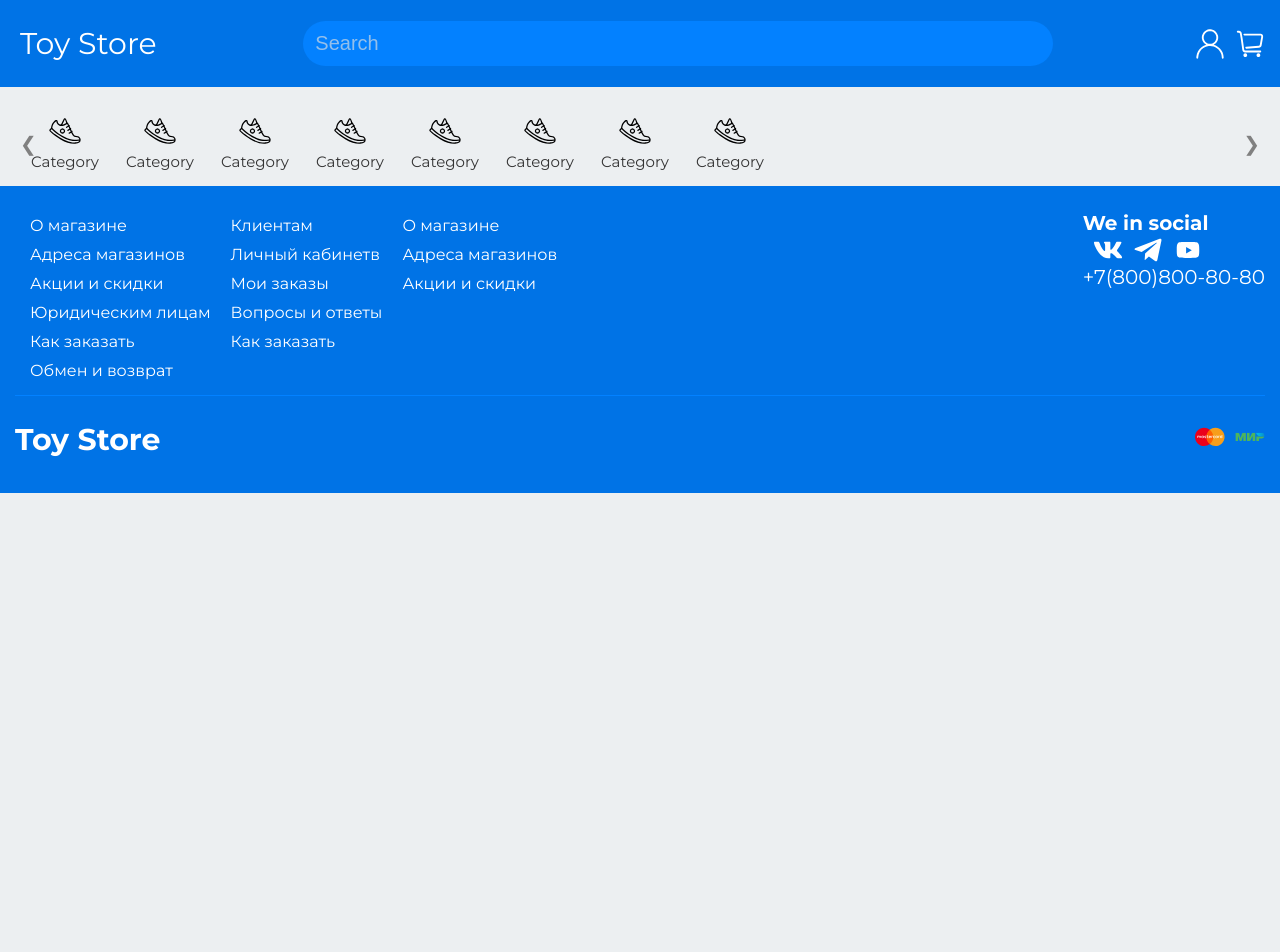
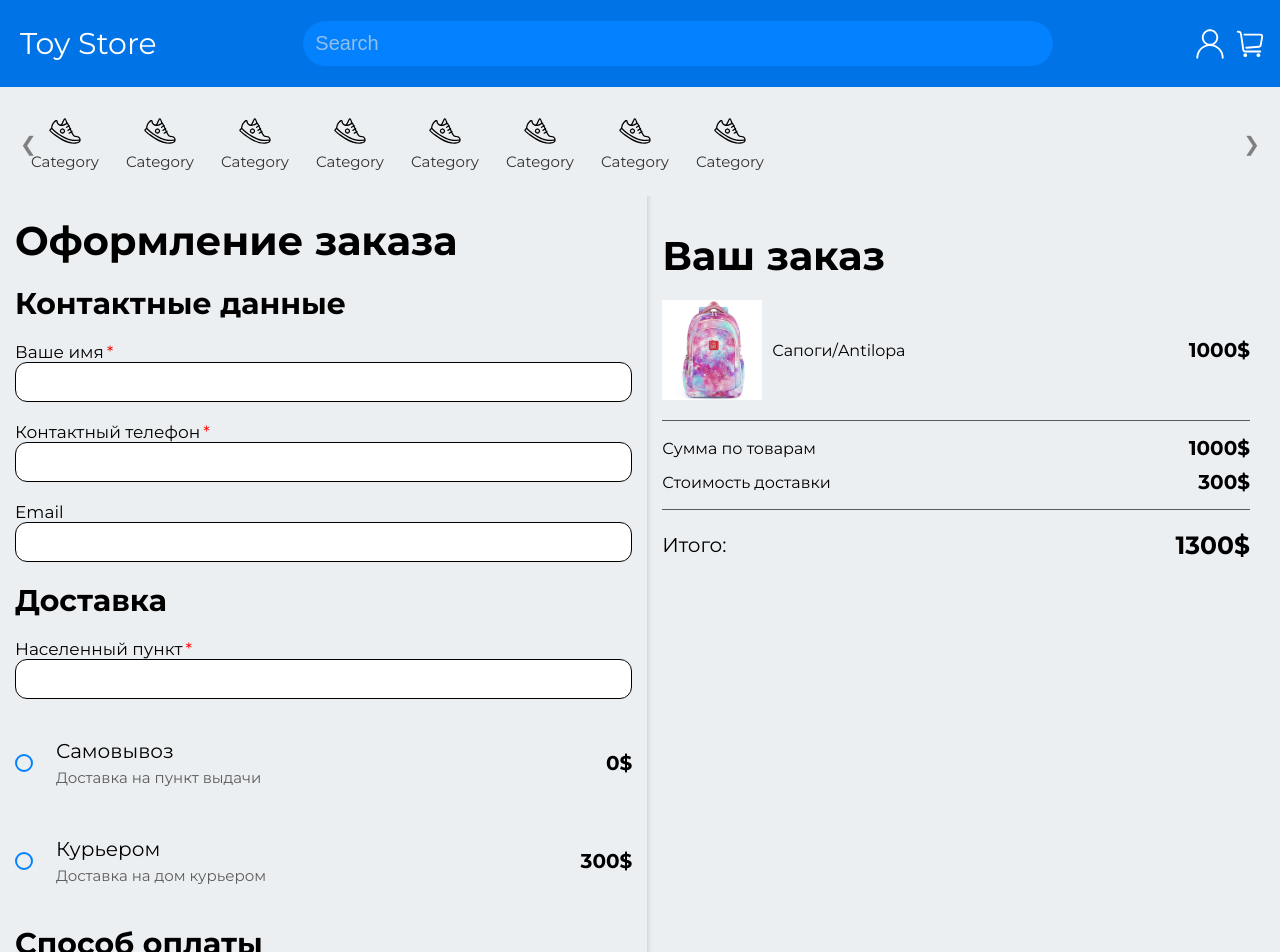
Before and after one commit to p0pl3/toy_store, a Vue app: page /new_order in a window 1280 px wide. Shown: the top 952 px of the page. Before the commit the page ends 800 px from the top, so only its background shows below. Built offline with nearby package versions, Linux system fonts and the light colour scheme; what vue-overflow-scroll would draw is missing.

Commit message:
FEATURE: add new order page

```diff
--- /dev/null
+++ b/src/components/BasketItem.vue
@@ -0,0 +1,44 @@
+<template>
+  <div class="basket__item">
+    <img class="basket__item-image" src="@/assets/product_1.jpeg">
+    <div class="basket__item-description">
+      Сапоги/Antilopa
+    </div>
+    <div class="basket__item-price">1000$</div>
+  </div>
+</template>
+
+<script>
+export default {
+  name: "BasketItem"
+}
+</script>
+
+<style scoped>
+.basket__item {
+  display: flex;
+  align-items: center;
+  margin-bottom: 20px;
+}
+
+.basket__item-image {
+  width: 100px;
+  height: 100px;
+  align-items: center;
+  align-content: center;
+  background: white;
+  flex: 0 1 100px;
+  object-fit: contain;
+}
+
+.basket__item-description {
+  flex: 1 1 content;
+  font-size: 16px;
+  padding: 0 10px;
+}
+
+.basket__item-price {
+  text-align: end;
+  font-weight: bold;
+}
+</style>
--- a/src/router/index.js
+++ b/src/router/index.js
@@ -1,6 +1,7 @@
 import { createWebHistory, createRouter } from "vue-router";
 import HomeView from "@/views/HomeView";
 import ProductsCatalog from "@/views/ProductsCatalog";
+import NewOrder from "@/views/NewOrder";
 
 const routes = [
     {
@@ -13,6 +14,11 @@ const routes = [
         name: "ProductsCatalog",
         component: ProductsCatalog,
     },
+    {
+        path: "/new_order",
+        name: "NewOrder",
+        component: NewOrder,
+    }
 ];
 
 const router = createRouter({
--- /dev/null
+++ b/src/views/NewOrder.vue
@@ -0,0 +1,296 @@
+<template>
+  <UpButtonPage/>
+  <div class="">
+    <div class="container">
+      <div class="basket">
+        <h1 class="basket__title">Ваш заказ</h1>
+        <div class="basket__item-list">
+          <BasketItem/>
+        </div>
+        <div class="basket__subtotal">
+          <div class="basket__subtotal-item">
+            <div class="basket__subtotal-title">Сумма по товарам</div>
+            <h6 class="basket__subtotal-price">1000$</h6>
+          </div>
+          <div class="basket__subtotal-item">
+            <div class="basket__subtotal-title">Стоимость доставки</div>
+            <h6 class="basket__subtotal-price">300$</h6>
+          </div>
+
+        </div>
+        <div class="basket__total">
+          <div class="basket__total-title">Итого:</div>
+          <h6 class="basket__total-price">1300$</h6>
+        </div>
+      </div>
+      <div class="order">
+        <div class="order__title">
+          <h1>Оформление заказа</h1>
+        </div>
+        <div class="order__form">
+          <h2>Контактные данные</h2>
+          <div class="input__form name required">
+            <label class="input__title" for="contact_name">
+              Ваше имя
+            </label>
+            <input class="my__input" type="text" id="contact_name">
+          </div>
+          <div class="input__form phone required">
+            <label class="input__title" for="input__form contact_phone">
+              Контактный телефон
+            </label>
+            <input class="my__input" type="text" id="contact_phone">
+          </div>
+          <div class="input__form email">
+            <label class="input__title" for="contact_email">
+              Email
+            </label>
+            <input class="my__input" type="text" id="contact_email">
+          </div>
+          <h2>Доставка</h2>
+          <div class="input__form shipping__address required">
+            <label class="input__title" for="contact_email">
+              Населенный пункт
+            </label>
+            <input class="my__input" type="text" id="shipping_address">
+          </div>
+          <div class="delivery__methods">
+            <label class="method" for="method_pickup">
+              <div class="method-input">
+                <input name="delivery_method" class="my__input-radio" type="radio" id="method_pickup">
+                <span></span>
+              </div>
+              <div class="method-info">
+                <h4>Самовывоз</h4>
+                <h5>Доставка на пункт выдачи</h5>
+              </div>
+              <h6>0$</h6>
+            </label>
+            <label class="method" for="method_delivery">
+              <div class="method-input">
+                <input name="delivery_method" class="my__input-radio" type="radio" id="method_delivery">
+                <span></span>
+              </div>
+              <div class="method-info">
+                <h4>Курьером</h4>
+                <h5>Доставка на дом курьером</h5>
+              </div>
+              <h6>300$</h6>
+            </label>
+          </div>
+          <div class="payment__methods">
+            <h2>Способ оплаты</h2>
+            <label class="method" for="upon_receipt">
+              <div class="method-input">
+                <input name="payment_method" class="my__input-radio" type="radio" id="upon_receipt">
+                <span></span>
+              </div>
+              <div class="method-info">
+                <h4>При получении</h4>
+                <h5>Оплата банковской картой или наличными при получении заказа</h5>
+              </div>
+            </label>
+            <label class="method" for="online">
+              <div class="method-input">
+                <input name="payment_method" class="my__input-radio" type="radio" id="online">
+                <span></span>
+              </div>
+              <div class="method-info">
+                <h4>Онлайн</h4>
+                <h5>Оплата банковской картой онлайн</h5>
+              </div>
+            </label>
+          </div>
+          <button class="confirm__order">Подтвердить заказ</button>
+        </div>
+      </div>
+
+    </div>
+  </div>
+</template>
+
+<script>
+import UpButtonPage from "@/components/UpButtonPage";
+import BasketItem from "@/components/BasketItem";
+
+export default {
+  name: "NewOrder",
+  components: {UpButtonPage, BasketItem}
+}
+</script>
+
+
+<style lang="scss" scoped>
+$base-background: #0073e6;
+$base-background-white: #0381ff;
+$base-grey: rgba(75, 75, 75, 0.9);
+h1, h2 {
+  margin: 20px 0 20px 0;
+}
+
+h3 {
+  font-size: 16px;
+  font-weight: normal;
+  margin: 0 0 5px 0;
+}
+
+h4 {
+  margin: 5px 0 5px 0;
+  font-size: 20px;
+  font-weight: normal;
+}
+
+h5 {
+  font-weight: normal;
+  color: $base-grey;
+  font-size: 15px;
+  margin: 5px 0 5px 0;
+}
+
+h6 {
+  font-size: 20px;
+  margin: 0;
+  text-align: end;
+}
+
+.container {
+  display: flex;
+  flex-direction: row-reverse;
+}
+
+.basket {
+  box-shadow: inset 4px 0 5px -3px #cccccc;
+  width: 50%;
+  padding: 15px;
+}
+
+.basket__subtotal {
+  border-top: 1px solid $base-grey;
+  border-bottom: 1px solid $base-grey;
+  padding: 10px 0 10px 0;
+}
+
+.basket__subtotal-item {
+  width: 100%;
+  display: flex;
+  align-items: center;
+  padding: 5px 0 5px 0;
+}
+
+.basket__subtotal-title {
+  font-size: 16px;
+  flex: 1 1 content;
+}
+
+.basket__total {
+  margin-top: 20px;
+  width: 100%;
+  display: flex;
+  align-items: center;
+}
+
+.basket__total-title {
+  flex: 1 1 content;
+}
+
+.basket__total-price {
+  font-size: 25px;
+}
+
+.order {
+  width: 50%;
+  margin-right: 15px;
+}
+
+.input__form {
+  display: block;
+  margin-bottom: 20px;
+}
+
+.my__input {
+  width: 100%;
+  border: 1px solid;
+  border-radius: 12px;
+  height: 40px;
+  font-size: 17px;
+}
+
+.input__title {
+  font-size: 17px;
+  display: flex;
+}
+
+.delivery__methods {
+  width: 100%;
+}
+
+.method {
+  width: 100%;
+  display: flex;
+  align-items: center;
+  margin: 10px 0 10px 0;
+  padding: 10px 0 10px 0;
+}
+
+.method-info {
+  flex: 1 1 content;
+  padding: 5px;
+}
+
+.method-input {
+  display: flex;
+  align-items: center;
+  flex: 0 0 36px;
+}
+
+.my__input-radio {
+  display: none;
+}
+
+span {
+  width: 18px;
+  height: 18px;
+  border-radius: 50%;
+  box-shadow: inset 0 0 0 3px #ECEFF1;
+  border: 2px solid $base-background-white;
+}
+
+input[type="radio"]:checked + span {
+  background: $base-background-white;
+}
+
+.payment__method-input {
+  flex: 0 1 2rem;
+}
+
+.confirm__order {
+  width: 100%;
+  height: 50px;
+  margin: 40px 0;
+  border-radius: 10px;
+  background: $base-background-white;
+  font-size: 17px;
+  color: #FFFFFF;
+  border: none;
+}
+
+.required > label:after {
+  content: "*";
+  color: red;
+  margin-left: 3px;
+}
+
+@media (max-width: 810px) {
+  .container {
+    display: block;
+  }
+  .basket {
+    width: 100%;
+    box-shadow: inset 0px -5px 4px -3px #cccccc;
+  }
+  .order {
+    width: 100%;
+    margin-right: 15px;
+  }
+}
+</style>
```
